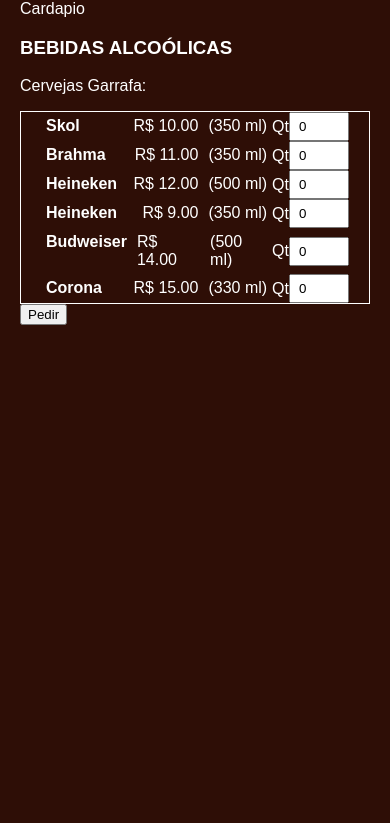
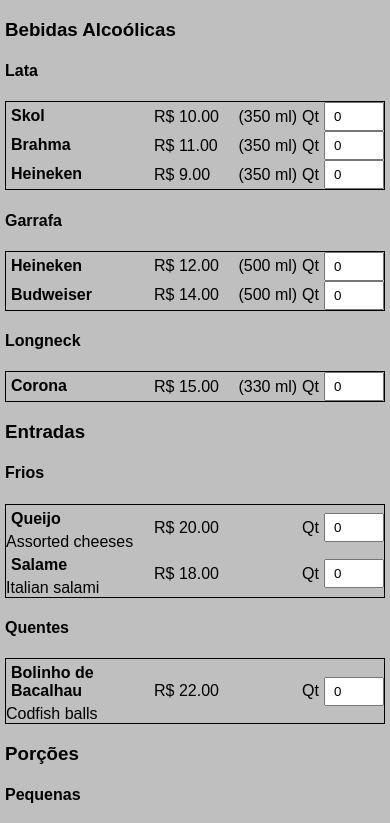
Before and after one commit to marceloaraujodev/quioske, a Next.js app: page / in a window 390 px wide. Shown: the top 823 px of the page. Built offline with nearby package versions, Linux system fonts and the light colour scheme; no server answers.

Commit message:
cardapio

```diff
--- /dev/null
+++ b/app/api/orders/route.js
@@ -0,0 +1,10 @@
+import { NextResponse } from "next/server";
+import { createError, handleError } from '../../utils/errorHandler';
+
+export async function POST(res){
+  try {
+
+  } catch (error) {
+    return handleError(error);
+  }
+}
--- a/app/components/Cardapio/Cardapio.jsx
+++ b/app/components/Cardapio/Cardapio.jsx
@@ -1,112 +1,148 @@
-import {useState} from 'react'
+import { useState } from 'react';
 import Modal from '../Modal/Modal';
-import { useForm } from "react-hook-form";
+import { useForm } from 'react-hook-form';
+import axios from 'axios';
 import c from './Cardapio.module.css';
+// import io from 'socket.io-client';
 
-export default function Cardapio({ isModalOpen, setIsModalOpen, onClose }) {
+// const socket = io('http://your-server-url'); // Update with your server URL
+
+// const tablesOrders = {
+//   table1: {
+//     orders: [
+//       { itemId: 1, itemName: "Skol", quantity: 1, price: 10.00 },
+//       { itemId: 2, itemName: "Heineken", quantity: 2, price: 12.00 },
+//     ],
+//     totalAmount: 34.00,
+//   },
+//   // More tables...
+// };
+
+export default function Cardapio({ isModalOpen, onClose }) {
+  // will get table id from the qrcode scanner
+  const [order, setOrder] = useState([]);
   const [quantities, setQuantities] = useState({});
-
-  const {
-    register,
-    handleSubmit,
-    setValue,
-    formState: { errors },
-  } = useForm();
+  const { register, handleSubmit, formState: { errors } } = useForm();
 
   const onSubmit = (data) => {
-    // setIsModalOpen(true);
-    console.log('onsubmitForm', data);
-  }
+    console.log(data)
 
-  const handleQuantityChange = (index, value) => {
+    console.log(order);
+    // const res = await axios.post('/api/orders', order)
+
+  };
+
+  const handleQuantityChange = (item, quantity) => {
+    // console.log(id, quantity, itemName);
     setQuantities(prevQuantities => ({
       ...prevQuantities,
-      [index]: value,
-    }))
-  }
+      [item.itemId]: quantity,
+    }));
+    setOrder((prevOrder) => {
+      const existingItemIndex = prevOrder.findIndex(i => i.itemId === item.itemId);
+
+      if(existingItemIndex !== -1){
+        // update item quantity
+        const updateOrder = [...prevOrder] // gets all previous orders
+        updateOrder[existingItemIndex].quantity = quantity;
+        return updateOrder;
+      }else{
+        // add new if no orders exist
+        return [...prevOrder, { ...item, quantity }];
+      }
+    }
+  )
+  };
 
 
-  const cervejas = [
-    {
-      name: 'Skol',
-      price: 10.00,
-      ml: 350,
-      type: 'lata',
+
+  const menuData = {
+    "Bebidas Alcoólicas": {
+      Lata: [
+        { itemId: 1, name: "Skol", price: 10.00, ml: 350 },
+        { itemId: 2, name: "Brahma", price: 11.00, ml: 350 },
+        { itemId: 3, name: "Heineken", price: 9.00, ml: 350 }
+      ],
+      Garrafa: [
+        { itemId: 4, name: "Heineken", price: 12.00, ml: 500 },
+        { itemId: 5, name: "Budweiser", price: 14.00, ml: 500 }
+      ],
+      Longneck: [
+        { itemId: 6, name: "Corona", price: 15.00, ml: 330 }
+      ]
     },
-    {
-      name: 'Brahma',
-      price: 11.00,
-      ml: 350,
-      type: 'lata',
+    Entradas: {
+      "Frios": [
+        { itemId: 7, name: "Queijo", price: 20.00, description: "Assorted cheeses" },
+        { itemId: 8, name: "Salame", price: 18.00, description: "Italian salami" }
+      ],
+      "Quentes": [
+        { itemId: 9, name: "Bolinho de Bacalhau", price: 22.00, description: "Codfish balls" }
+      ]
     },
-    {
-      name: 'Heineken',
-      price: 12.00,
-      ml: 500,
-      type: 'garrafa',
+    Porções: {
+      "Pequenas": [
+        { itemId: 10, name: "Frango a Passarinho", price: 25.00, description: "Fried chicken" }
+      ],
+      "Grandes": [
+        { itemId: 11, name: "Batata Frita", price: 30.00, description: "French fries" }
+      ]
     },
-    {
-      name: 'Heineken',
-      price: 9.00,
-      ml: 350,
-      type: 'lata',
-    },
-    {
-      name: 'Budweiser',
-      price: 14.00,
-      ml: 500,
-      type: 'garrafa',
-    },
-    {
-      name: 'Corona',
-      price: 15.00,
-      ml: 330,
-      type: 'longneck',
-    },
-    // Additional beers can be added here
-  ];
-
+    Caipirinhas: {
+      Tradicional: [
+        { itemId: 12, name: "Caipirinha de Limão", price: 18.00, ml: 300 },
+        { itemId: 13, name: "Caipirinha de Morango", price: 20.00, ml: 300 }
+      ],
+      "Sabores Diversos": [
+        { itemId: 14, name: "Caipirinha de kiwi", price: 20.00, ml: 300 }
+      ]
+    }
+  };
 
   return (
     <>
-    <Modal
-     isModalOpen={isModalOpen}
-     onClose={onClose}
-    //  item={item}
-    />
-    <div>Cardapio
-
-      <div className={c.card}>
-        <h3>BEBIDAS ALCOÓLICAS</h3>
-        <p>Cervejas Garrafa:</p>
-        <div className={c.itemsCont}>
-        {cervejas.map((cerveja, index) => {
-          return (
-            <form key={index} className={c.item} onSubmit={handleSubmit(onSubmit)}>
-
-              <p className={c.itemName}>{cerveja.name}</p>
-
-              <div className={c.itemDetails}>
-              <p className={c.itemPrice}>R$ {cerveja.price.toFixed(2)}</p>
-              <p className={c.itemVolume}> ({cerveja.ml} ml)</p>
-              <label className={c.label} htmlFor='quantity'>Qt
-              <input
-                {...register(`quantity-${index}` )}
-                type="number"
-                value={quantities[index] || 0}
-                onChange={(e) => handleQuantityChange(index, e.target.value)}
-              />
-              </label>
+      <Modal isModalOpen={isModalOpen} onClose={onClose} />
+      <div className={c.cardapioContainer}>
+        {Object.entries(menuData).map(([category, types]) => (
+          <div key={category} className={c.categorySection}>
+            <h3>{category}</h3>
+            {Object.entries(types).map(([type, items]) => (
+              <div key={type} className={c.typeSection}>
+                <h4>{type}</h4>
+                <div className={c.itemsCont}>
+                  {items.map((item, index) => (
+                    <form key={`${item.name}-${index}`} className={c.item} onSubmit={handleSubmit(onSubmit)}>
+                      <div>
+                        <p className={c.itemName}>{item.name}</p>
+                        {item.description && (
+                          <span className={c.itemDescription}>{item.description}</span>
+                        )}
+                      </div>
+                      <div className={c.itemDetails}>
+                        <div className={c.priceCont}>
+                          <p>R$ {item.price.toFixed(2)}</p>
+                          {item.ml && <p>({item.ml} ml)</p>}
+                        </div>
+                        <label className={c.label} htmlFor={`quantity-${index}`}>Qt
+                          <input
+                            {...register(item.name)}
+                            type="number"
+                            value={quantities[item.itemId] || 0}
+                            min={0}
+                            onChange={(e) => handleQuantityChange(item, +e.target.value)}
+                          />
+                          {errors.name && <p>{errors.name.message}</p>}
+                        </label>
+                      </div>
+                    </form>
+                  ))}
+                </div>
               </div>
-
-
-            </form>
-          )
-        })}
-        </div>
+            ))}
+          </div>
+        ))}
         <button onClick={handleSubmit(onSubmit)}>Pedir</button>
       </div>
-    </div>
     </>
-  )
+  );
 }
--- a/app/components/Cardapio/Cardapio.module.css
+++ b/app/components/Cardapio/Cardapio.module.css
@@ -1,12 +1,12 @@
 
 
 .itemsCont{
-  border: 1px solid white;
+  border: 1px solid black;
 }
 .item{
   display: flex;
   justify-content: space-between;
-  padding: 0 20px;
+  padding:0;
 }
 .item p{
   margin: 5px;
@@ -17,11 +17,27 @@
 }
 .itemDetails{
   display: flex;
+  justify-content: space-between;
+  align-items: center;
+  width: 100%;
+  max-width: 230px;
+  gap: 5px;
+  /* border: 1px solid green; */
+}
+.priceCont{
+  display: flex;
+  justify-content: space-between;
+  width: 100%;
+  /* border: 1px solid blue; */
+}
+.priceCont p{
+  margin: 0;
 }
 .label{
   display: flex;
   justify-content: center;
   align-items: center;
+  gap: 5px;
 }
 .label input{
   max-width: 60px;
--- a/app/globals.css
+++ b/app/globals.css
@@ -9,7 +9,7 @@ body{
   padding: 0;
 }
 html{
-  background: #2e0e06;
+  background: #bfbfbf;
   /* border: 1px solid white; */
 }
 
@@ -24,7 +24,7 @@ body {
   display: flex;
   flex-direction: column;
   min-height: 100vh;
-  color: white;
+  color: black;
 }
 
 *,
@@ -32,3 +32,9 @@ body {
 *::after {
   box-sizing: border-box;
 }
+
+@media screen and (max-width: 768px) {
+  body{
+    padding: 0 5px;
+  }
+}
```
Also changed, not shown: app/models/orders.js (added, +48 -0 lines).
